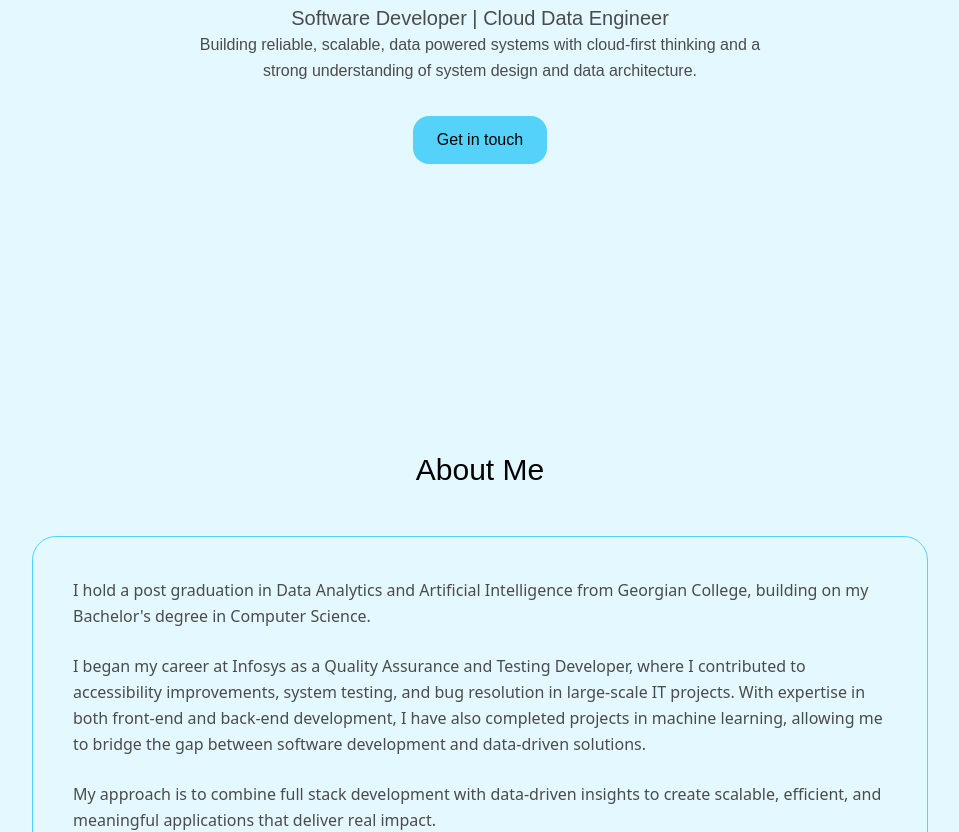
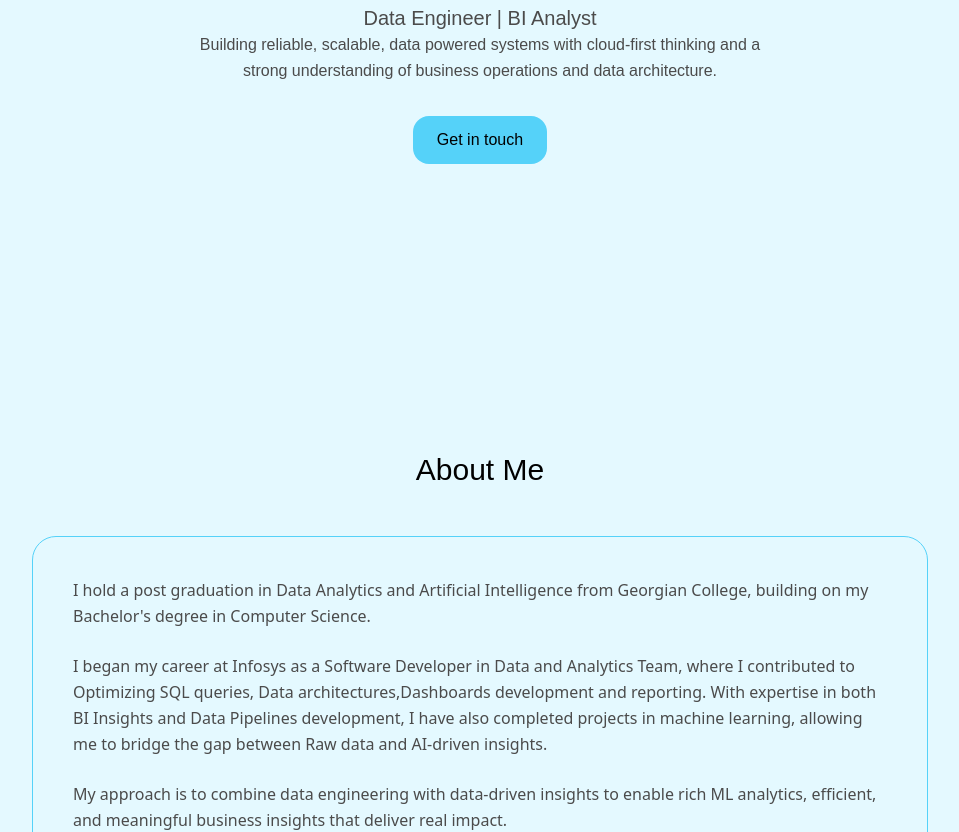
Before and after one commit to eshitag/eshitag, a website: page index.html in a window 1280 px wide. Shown: the part 480-1312 px from the top of the page, without its empty margins (160-1119 px from the left). Drawn offline with Linux system fonts and the light colour scheme; a web font is replaced by a local one.

Commit message:
Data engineering profile

```diff
--- a/index.html
+++ b/index.html
@@ -80,14 +80,14 @@
 
     <!-- Role -->
     <span class="text-neutral text-lg md:text-xl mb-4">
-      Software Developer | Cloud Data Engineer
+      Data Engineer | BI Analyst
     </span>
 
     <!-- Tagline -->
     <p class="text-sm md:text-base text-neutral
               max-w-xl mx-auto mb-8 leading-relaxed">
       Building reliable, scalable, data powered systems with cloud-first thinking and
-      a strong understanding of system design and data architecture.
+      a strong understanding of business operations and data architecture.
     </p>
 
     <!-- CTA -->
@@ -122,11 +122,11 @@
       </p>
 
       <p class="mb-6">
-        I began my career at Infosys as a Quality Assurance and Testing Developer, where I contributed to accessibility improvements, system testing, and bug resolution in large-scale IT projects. With expertise in both front-end and back-end development, I have also completed projects in machine learning, allowing me to bridge the gap between software development and data-driven solutions.
+        I began my career at Infosys as a Software Developer in Data and Analytics Team, where I contributed to Optimizing SQL queries, Data architectures,Dashboards development and reporting. With expertise in both BI Insights and Data Pipelines development, I have also completed projects in machine learning, allowing me to bridge the gap between Raw data and AI-driven insights.
       </p>
 
       <p class="mb-8">
-        My approach is to combine full stack development with data-driven insights to create scalable, efficient, and meaningful applications that deliver real impact.
+        My approach is to combine data engineering with data-driven insights to enable rich ML analytics, efficient, and meaningful business insights that deliver real impact.
       </p>
     </div>
 
@@ -141,7 +141,7 @@
       <h2 class="text-3xl">Skills</h2>
     </div>
 
-    <div class="grid md:flex gap-2 justify-around font-cool">
+    <!-- <div class="grid md:flex gap-2 justify-around font-cool">
 
     <div id="full-stack" class="min-w-1/4 grid gap-5 p-2 border border-secondary rounded-3xl hover:shadow-md">
       <div class="flex justify-center">
@@ -157,11 +157,11 @@
         <p class="pl-4">Python</p>
       </div>
       <div class="flex self-end justify-center md:justify-end max-h-10">
-        <!--Hidden CTA Button - update later-->
+        <!--Hidden CTA Button - update later
         <button class="hidden bg-secondary max-w-sm p-2 rounded-2xl transition duration-150 hover:opacity-60">Read my blog</button>
       </div>
 
-    </div>
+    </div> -->
 
     <div id="data-analytics" class="min-w-1/4 grid gap-5 p-2 border border-secondary rounded-3xl hover:shadow-md">
       <div class="flex justify-center">
@@ -200,7 +200,7 @@
 
     </div>
     </div>
-     <!-- moving skills logos -->
+     <!-- moving skills logos
     <div class="overflow-hidden w-full py-10 mt-10">
       <div class="marquee-track space-x-12">
         <div class="flex space-x-12">
@@ -222,7 +222,7 @@
         <img src="./src/images/logo16.jpeg" alt="Logo 16" class="h-12">
         <img src="./src/images/logo17.png" alt="Logo 17" class="h-12">
         </div>
-    <!-- Repeat logos for seamless effect -->
+    <!-- Repeat logos for seamless effect
         <div class="flex space-x-12">
         <img src="./src/images/logo1.png" alt="Logo 1" class="h-12">
         <img src="./src/images/logo2.png" alt="Logo 2" class="h-12">
@@ -243,7 +243,7 @@
         <img src="./src/images/logo17.png" alt="Logo 17" class="h-12">
         </div>
       </div>
-    </div>
+    </div> -->
   </section>
 
   <!-- Projects Section-->
```
